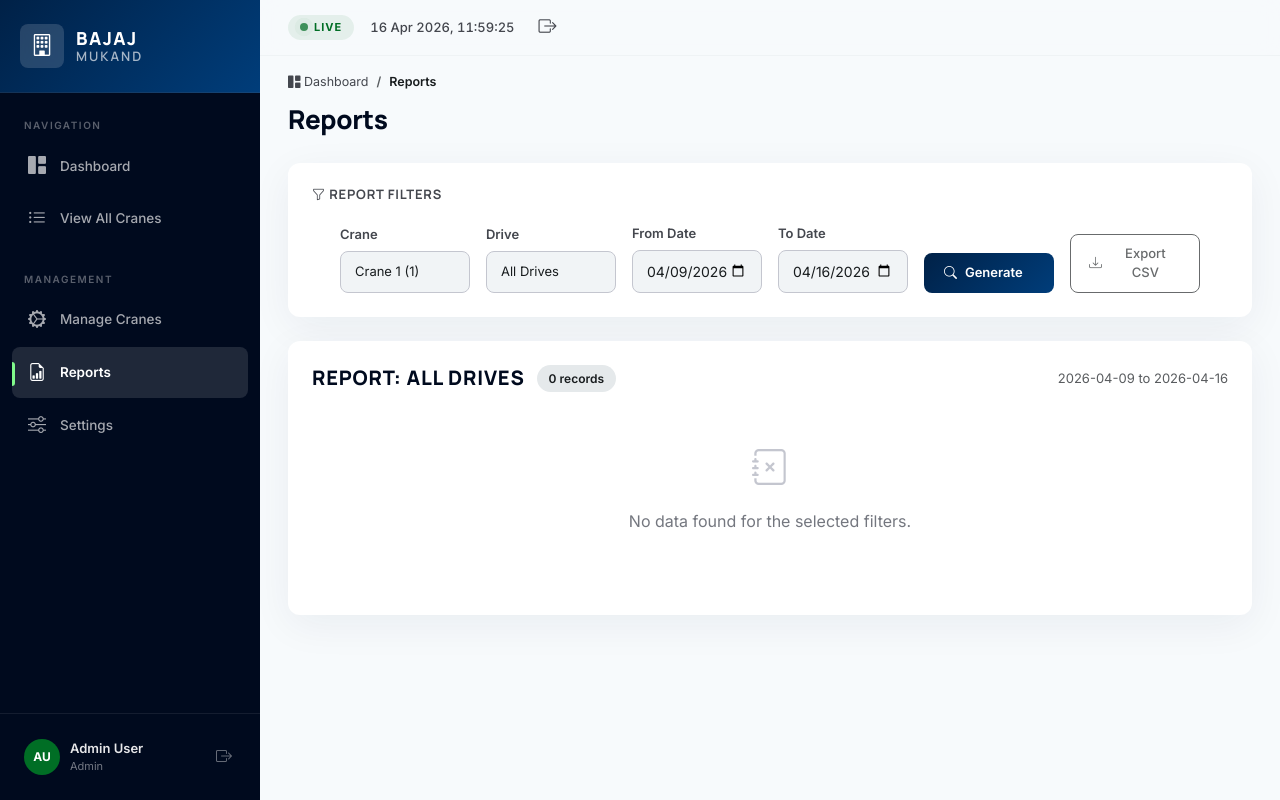
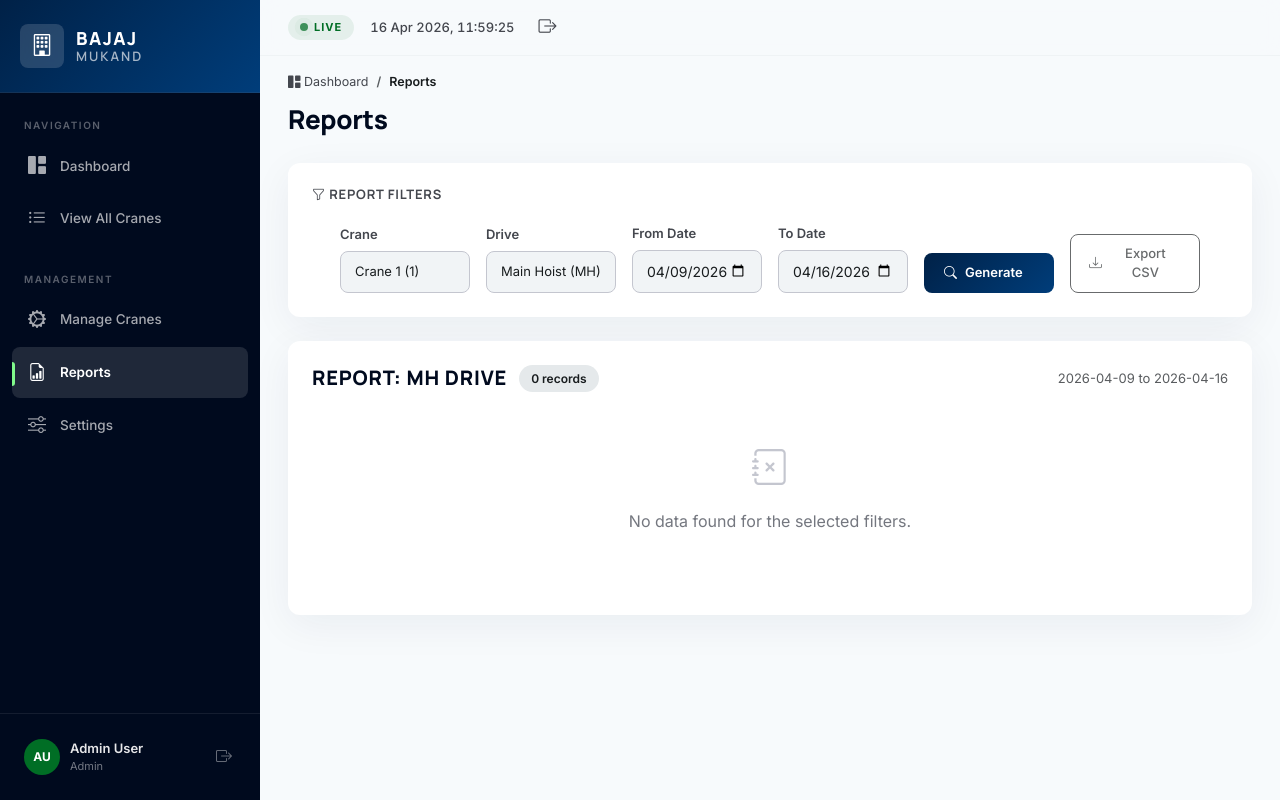
Before and after one commit to ShindeViraj/Crane-Dashboard, a PHP site: page /reports.php?crane_id=1 in a window 1280 px wide. Run offline with PHP 8.4, Linux system fonts and the light colour scheme; a user stored in the database is signed in; data comes from the database, SQL or seed files in the repository; data that the repository does not hold is empty.

Commit message:
fix(reports): resolve horizontal overflow, enable cache busting, and set default filter to MH for better initial UX

```diff
--- a/css/style.css
+++ b/css/style.css
@@ -1345,6 +1345,7 @@ a {
     border-bottom: 2px solid var(--primary-container);
     padding: 14px 16px;
     vertical-align: middle;
+    white-space: nowrap;
 }
 
 .table-custom td {
@@ -1357,6 +1358,7 @@ a {
     vertical-align: middle;
     border-bottom: 1px solid var(--outline-variant);
     transition: background-color 0.2s;
+    white-space: nowrap;
 }
 
 .table-custom tbody tr:hover td {
--- a/includes/header.php
+++ b/includes/header.php
@@ -21,7 +21,7 @@
     <script src="https://cdn.jsdelivr.net/npm/chart.js@4.4.4/dist/chart.umd.min.js"></script>
 
     <!-- Custom CSS -->
-    <link href="css/style.css" rel="stylesheet">
+    <link href="css/style.css?v=2" rel="stylesheet">
 </head>
 <body>
     <div class="app-wrapper">
--- a/reports.php
+++ b/reports.php
@@ -15,7 +15,7 @@ $cranes = $pdo->query("SELECT crane_id, name FROM cranes ORDER BY crane_id")->fe
 $craneId = $_GET['crane_id'] ?? ($_POST['crane_id'] ?? '');
 $fromDate = $_GET['from'] ?? ($_POST['from'] ?? date('Y-m-d', strtotime('-7 days')));
 $toDate = $_GET['to'] ?? ($_POST['to'] ?? date('Y-m-d'));
-$driveFilter = $_GET['drive'] ?? ($_POST['drive'] ?? 'all'); // all, MH, CT, LT, AH
+$driveFilter = $_GET['drive'] ?? ($_POST['drive'] ?? 'MH'); // Default to MH, avoids 40-col break
 $exportCsv = isset($_GET['export']) && $_GET['export'] === 'csv';
 
 // Build query based on filters
```
